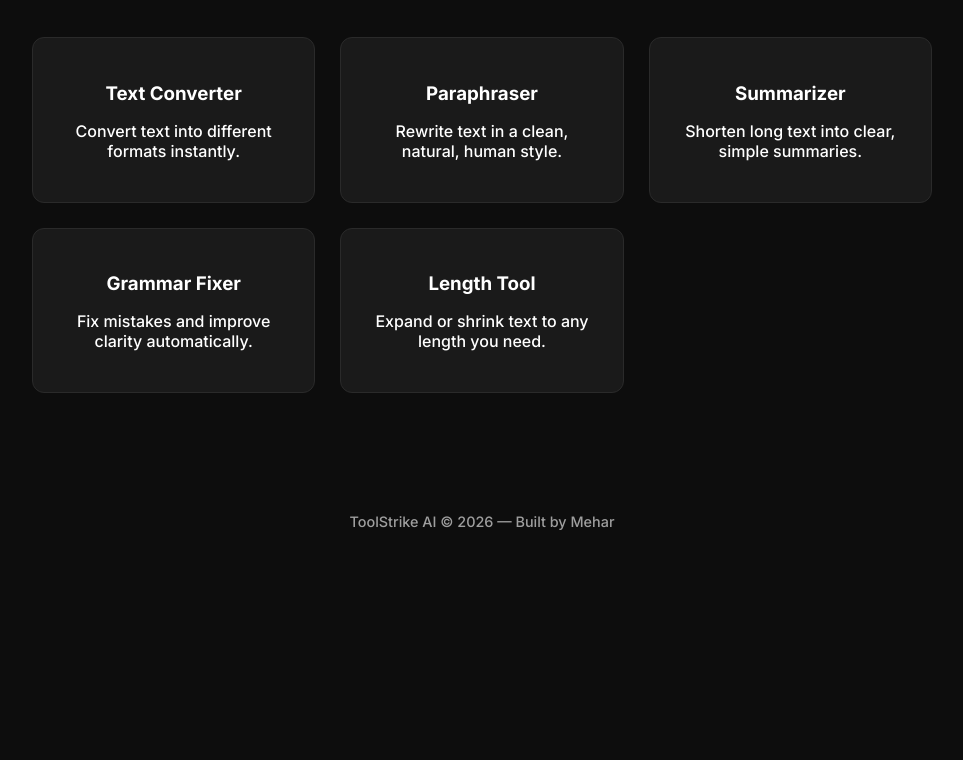
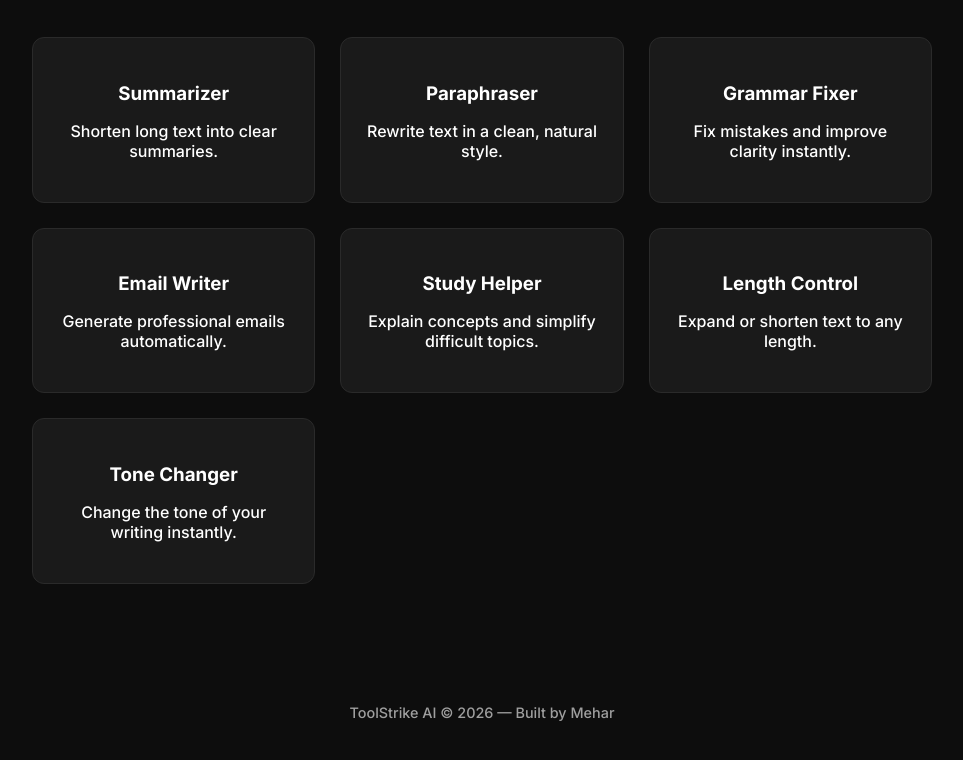
Before and after one commit to MeharN4162/ToolStrike-AI, a plain HTML site: page index.html in a window 1280 px wide. Shown: the part 594-1354 px from the top of the page, without its empty margins (158-1121 px from the left). Before the commit the page ends 1164 px from the top, so only its background shows below. Drawn offline with Linux system fonts and the light colour scheme.

Commit message:
updated features list

```diff
--- a/index.html
+++ b/index.html
@@ -99,6 +99,7 @@
         <h1>ToolStrike AI</h1>
         <p>Your all‑in‑one text toolkit — paraphrasing, summarizing, grammar fixing, and more.</p>
         <a class="cta-btn" href="/frontend/index.html">Start Using ToolStrike</a>
+
     </div>
 
     <!-- FEATURES -->
@@ -107,30 +108,40 @@
 
         <div class="features">
             <div class="feature-box">
-                <h3>Text Converter</h3>
-                <p>Convert text into different formats instantly.</p>
+                <h3>Summarizer</h3>
+                <p>Shorten long text into clear summaries.</p>
             </div>
 
             <div class="feature-box">
-                <h3>Paraphraser</h3>
-                <p>Rewrite text in a clean, natural, human style.</p>
-            </div>
-
-            <div class="feature-box">
-                <h3>Summarizer</h3>
-                <p>Shorten long text into clear, simple summaries.</p>
+            <h3>Paraphraser</h3>
+            <p>Rewrite text in a clean, natural style.</p>
             </div>
 
             <div class="feature-box">
                 <h3>Grammar Fixer</h3>
-                <p>Fix mistakes and improve clarity automatically.</p>
+                <p>Fix mistakes and improve clarity instantly.</p>
             </div>
 
             <div class="feature-box">
-                <h3>Length Tool</h3>
-                <p>Expand or shrink text to any length you need.</p>
+                <h3>Email Writer</h3>
+                <p>Generate professional emails automatically.</p>
             </div>
-        </div>
+
+            <div class="feature-box">
+                <h3>Study Helper</h3>
+                <p>Explain concepts and simplify difficult topics.</p>
+            </div>
+
+            <div class="feature-box">
+                <h3>Length Control</h3>
+                <p>Expand or shorten text to any length.</p>
+            </div>
+
+            <div class="feature-box">
+                <h3>Tone Changer</h3>
+            <p>Change the tone of your writing instantly.</p>
+    </div>
+</div>
     </div>
 
     <!-- FOOTER -->
```
Also changed, not shown: frontend/index.html (+2 -2 lines).
